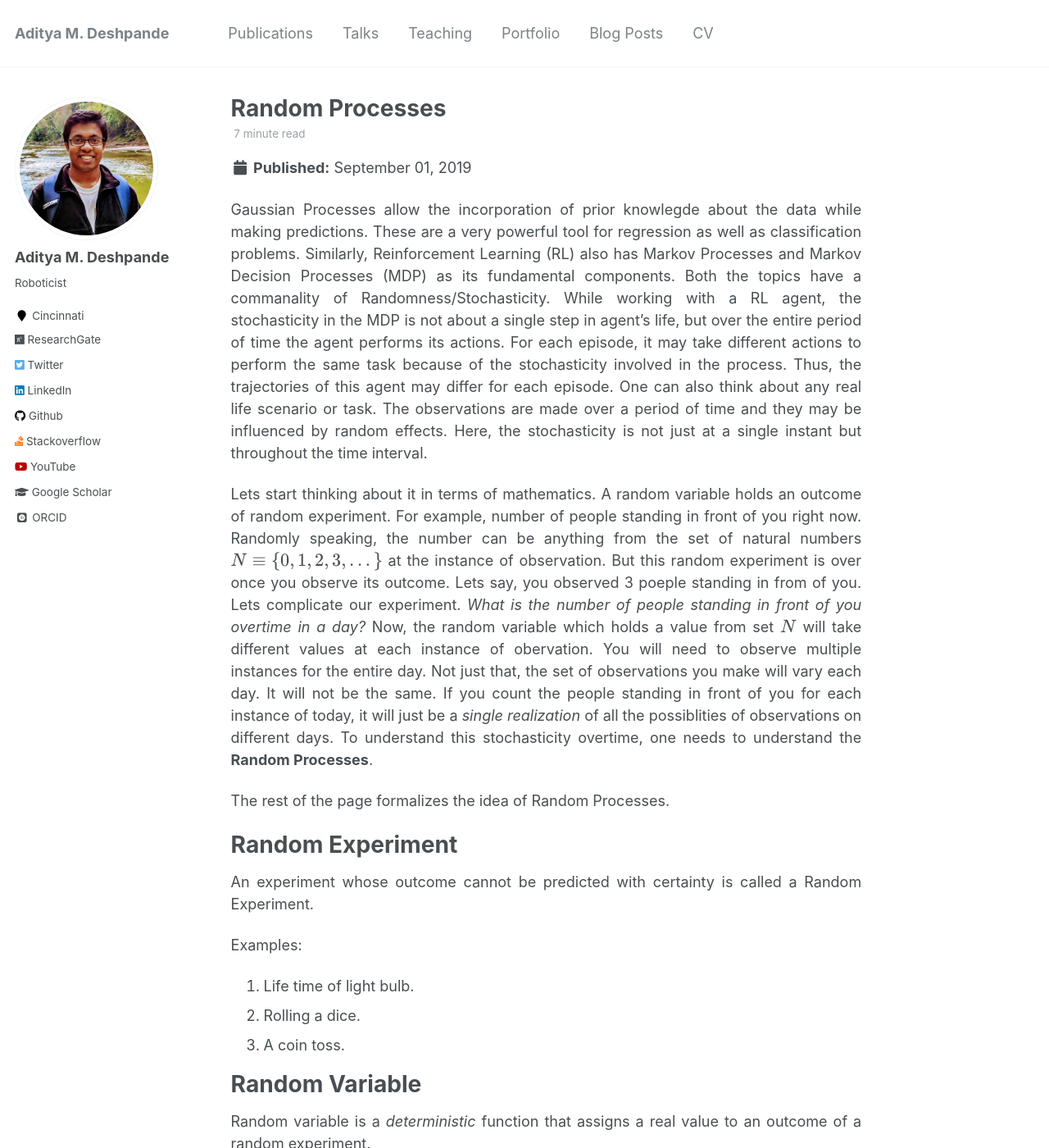
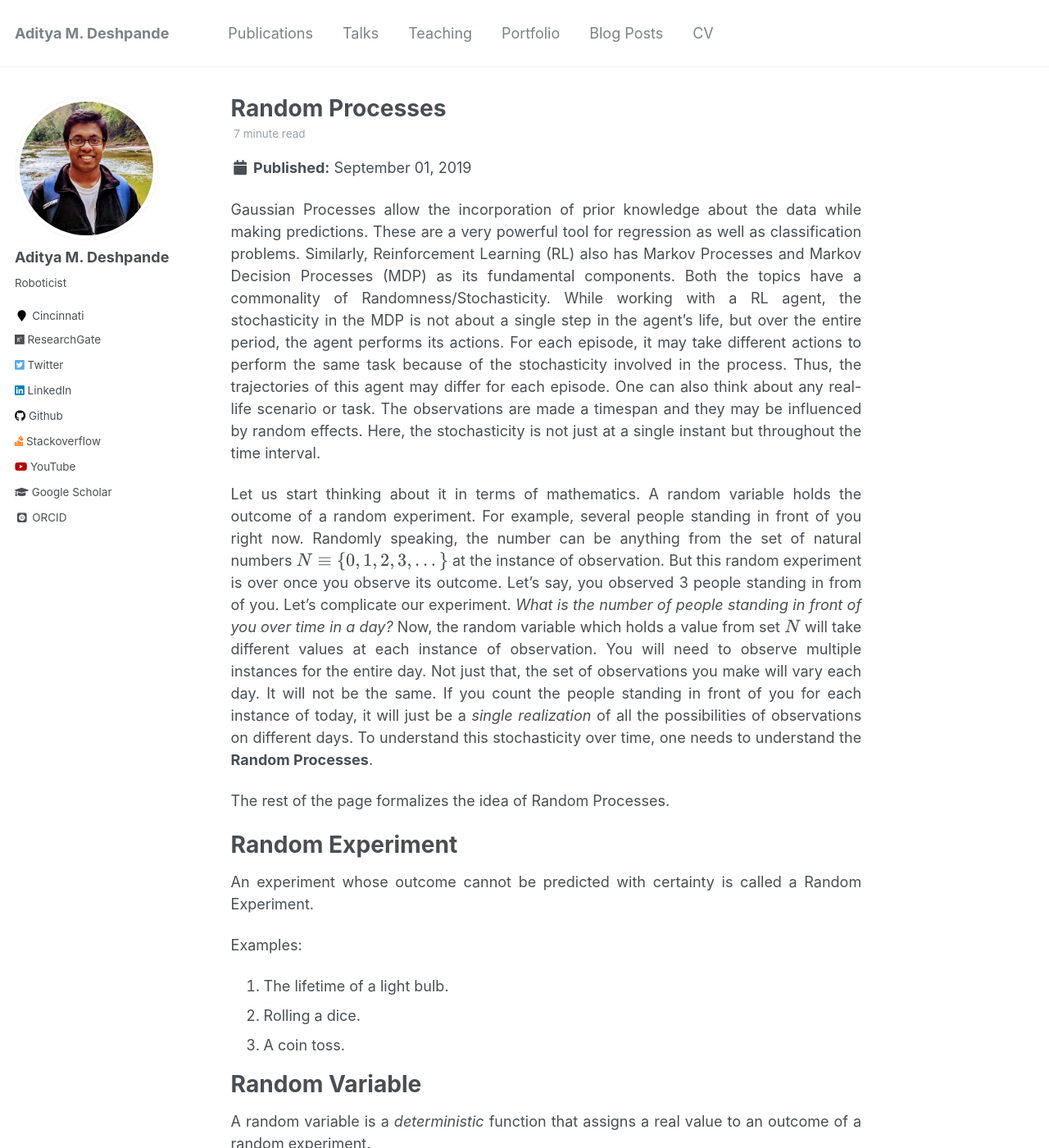
Before and after one commit to adipandas/adipandas.github.io, a Jekyll site: the page built from _posts/2019-09-01-random-processes.md, in a window 1280 px wide and 1400 px high. Shown: the whole window at 82% size. Built offline with Jekyll 4.4.1, drawn with Linux system fonts in a browser that asks for light colours; some web fonts are replaced; formulas are drawn with MathJax 3; comment, search, counter and statistics services are not loaded.

Commit message:
Update 2019-09-01-random-processes.md

```diff
--- a/_posts/2019-09-01-random-processes.md
+++ b/_posts/2019-09-01-random-processes.md
@@ -11,10 +11,10 @@ tags:
   - Machine Learning
 ---
 
-Gaussian Processes allow the incorporation of prior knowlegde about the data while making predictions. These are a very powerful tool for regression as well as classification problems. Similarly, Reinforcement Learning (RL) also has Markov Processes and Markov Decision Processes (MDP) as its fundamental components. Both the topics have a commanality of Randomness/Stochasticity. While working with a RL agent, the stochasticity in the MDP is not about a single step in agent's life, but over the entire period of time the agent performs its actions. For each episode, it may take different actions to perform the same task because of the stochasticity involved in the process. Thus, the trajectories of this agent may differ for each episode. One can also think about any real life scenario or task. The observations are made over a period of time and they may be influenced by random effects. Here, the stochasticity is not just at a single instant but throughout the time interval.
+Gaussian Processes allow the incorporation of prior knowledge about the data while making predictions. These are a very powerful tool for regression as well as classification problems. Similarly, Reinforcement Learning (RL) also has Markov Processes and Markov Decision Processes (MDP) as its fundamental components. Both the topics have a commonality of Randomness/Stochasticity. While working with a RL agent, the stochasticity in the MDP is not about a single step in the agent’s life, but over the entire period, the agent performs its actions. For each episode, it may take different actions to perform the same task because of the stochasticity involved in the process. Thus, the trajectories of this agent may differ for each episode. One can also think about any real-life scenario or task. The observations are made a timespan and they may be influenced by random effects. Here, the stochasticity is not just at a single instant but throughout the time interval.
 
-Lets start thinking about it in terms of mathematics. A random variable holds an outcome of random experiment. For example, number of people standing in front of you right now. Randomly speaking, the number can be anything from the set of natural numbers $$N \equiv \{0, 1, 2, 3, ...\}$$ at the instance of observation. But this random experiment is over once you observe its outcome. Lets say, you observed 3 poeple standing in from of you.
-Lets complicate our experiment. *What is the number of people standing in front of you overtime in a day?* Now, the random variable which holds a value from set $$N$$ will take different values at each instance of obervation. You will need to observe multiple instances for the entire day. Not just that, the set of observations you make will vary each day. It will not be the same. If you count the people standing in front of you for each instance of today, it will just be a *single realization* of all the possiblities of observations on different days. To understand this stochasticity overtime, one needs to understand the **Random Processes**.
+Let us start thinking about it in terms of mathematics. A random variable holds the outcome of a random experiment. For example, several people standing in front of you right now. Randomly speaking, the number can be anything from the set of natural numbers $$N \equiv \{0, 1, 2, 3, ...\}$$ at the instance of observation. But this random experiment is over once you observe its outcome. Let's say, you observed 3 people standing in from of you.
+Let's complicate our experiment. *What is the number of people standing in front of you over time in a day?* Now, the random variable which holds a value from set $$N$$ will take different values at each instance of observation. You will need to observe multiple instances for the entire day. Not just that, the set of observations you make will vary each day. It will not be the same. If you count the people standing in front of you for each instance of today, it will just be a *single realization* of all the possibilities of observations on different days. To understand this stochasticity over time, one needs to understand the **Random Processes**.
 
 The rest of the page formalizes the idea of Random Processes.
 
@@ -23,13 +23,13 @@ Random Experiment
 An experiment whose outcome cannot be predicted with certainty is called a Random Experiment.
 
 Examples:
-1. Life time of light bulb.
+1. The lifetime of a light bulb.
 2. Rolling a dice.
 3. A coin toss.
 
 Random Variable
 ===
-Random variable is a *deterministic* function that assigns a real value to an outcome of a random experiment.
+A random variable is a *deterministic* function that assigns a real value to an outcome of a random experiment.
 
 Example:
 Let there be an experiment of tossing a coin. This experiment may result in two outcomes, viz., Heads ($$H$$) or Tails ($$T$$). Mathematically speaking the sample space of this experiment can be defined as $$\{H, T\}$$. We can assign a numerical value to these possible outcomes of the sample space. Lets say, we call getting $$H$$ in the coin toss as $$1$$ and getting $$T$$ as $$0$$. Therefore, we can represent the sample space in terms of numerical value as $$\{1, 0\}$$.
```
